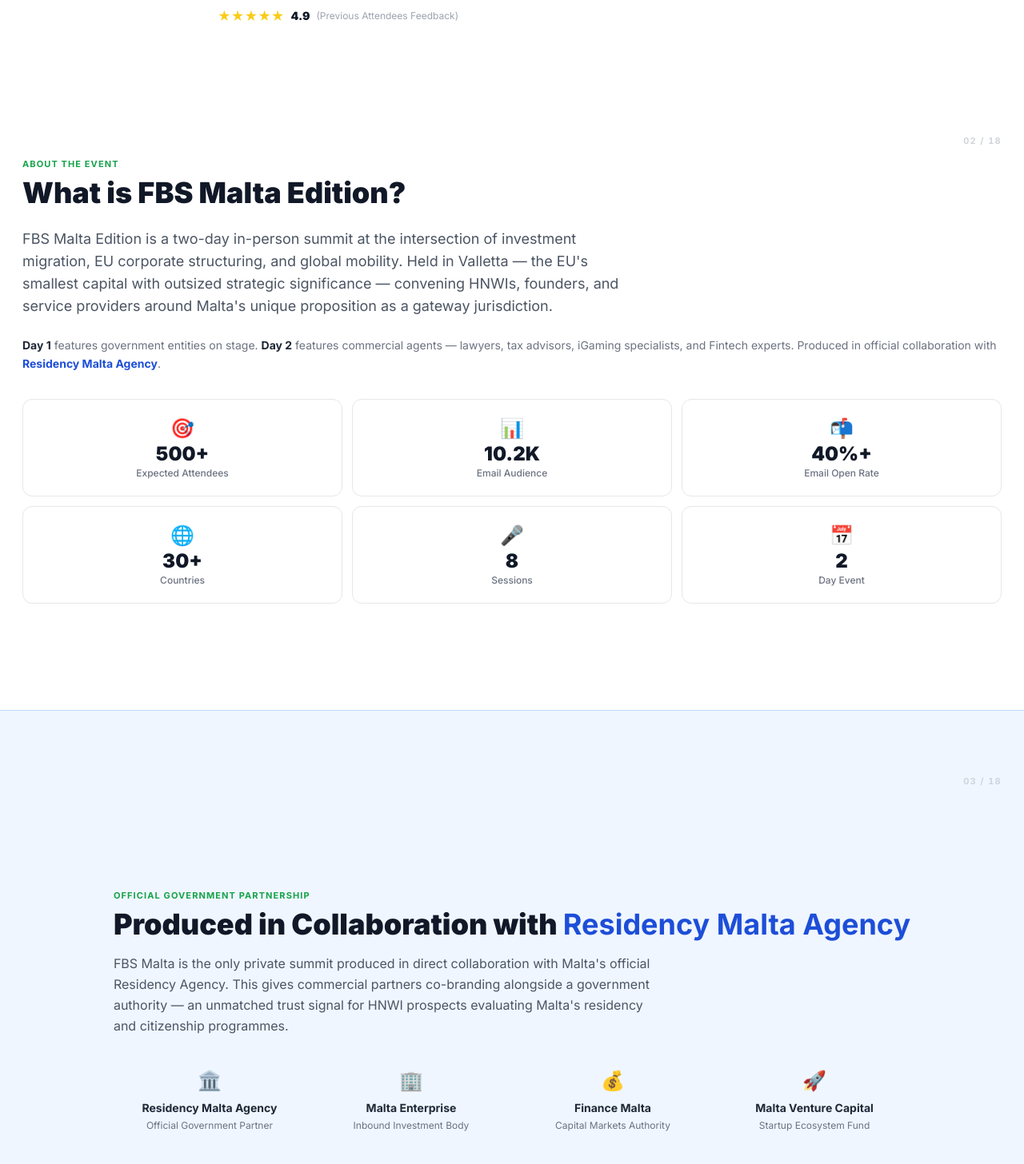
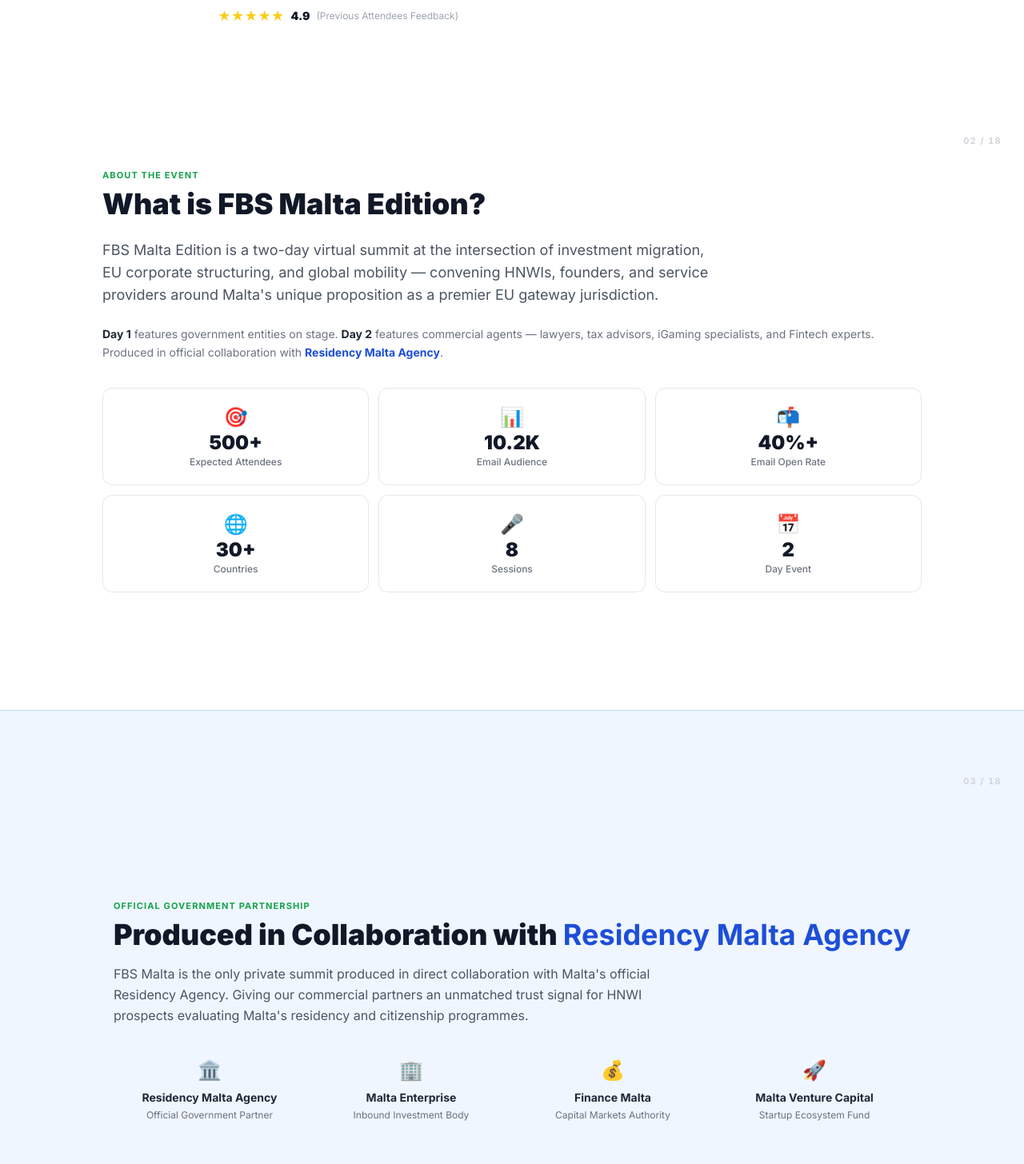
Before and after one commit to freedombusinesssummit-stack/malta-proposal, a Next.js app: page / in a window 1280 px wide. Shown: the part 774-2230 px from the top of the page at 80% size. Built offline with nearby package versions, Linux system fonts and the light colour scheme.

Commit message:
fix: 1080px hero width, Virtual Event everywhere, remove co-branding text, fix About description

```diff
--- a/app/globals.css
+++ b/app/globals.css
@@ -22,7 +22,7 @@
 @layer components {
   /* Layout */
   .wrap {
-    max-width: 1280px;
+    max-width: 1080px;
     margin-left: auto;
     margin-right: auto;
     padding-left: 20px;
--- a/components/malta/AboutSlide.tsx
+++ b/components/malta/AboutSlide.tsx
@@ -43,10 +43,7 @@
               What is FBS Malta Edition?
             </h2>
             <p className="text-carbon-600 text-base md:text-lg mb-6 leading-relaxed max-w-3xl">
-              FBS Malta Edition is a two-day in-person summit at the intersection of investment migration,
-              EU corporate structuring, and global mobility. Held in Valletta — the EU&apos;s smallest capital
-              with outsized strategic significance — convening HNWIs, founders, and service providers around
-              Malta&apos;s unique proposition as a gateway jurisdiction.
+              FBS Malta Edition is a two-day virtual summit at the intersection of investment migration, EU corporate structuring, and global mobility — convening HNWIs, founders, and service providers around Malta&apos;s unique proposition as a premier EU gateway jurisdiction.
             </p>
             <p className="text-carbon-500 text-sm mb-8 leading-relaxed">
               <strong className="text-carbon-800">Day 1</strong> features government entities on stage. {" "}
@@ -82,7 +79,7 @@
             </h2>
             <p className="text-carbon-600 text-base max-w-2xl mb-6 leading-relaxed">
               FBS Malta is the only private summit produced in direct collaboration with Malta&apos;s official Residency Agency.
-              This gives commercial partners co-branding alongside a government authority — an unmatched trust signal
+              Giving our commercial partners an unmatched trust signal
               for HNWI prospects evaluating Malta&apos;s residency and citizenship programmes.
             </p>
             <div className="grid grid-cols-2 sm:grid-cols-4 gap-3 mb-8">
--- a/components/malta/HeroSlide.tsx
+++ b/components/malta/HeroSlide.tsx
@@ -43,7 +43,7 @@
     <section id="hero" className="slide-section pt-14 bg-white overflow-x-hidden">
       <span className="slide-number">01 / 18</span>
 
-      <div className="wrap">
+      <div style={{ maxWidth: "1080px", margin: "0 auto", paddingLeft: "24px", paddingRight: "24px" }}>
         <div className="py-10 md:py-14">
 
           {/* Pills */}
--- a/components/malta/PartnersAndAgenda.tsx
+++ b/components/malta/PartnersAndAgenda.tsx
@@ -141,7 +141,7 @@
           <AnimatedSection>
             <Badge variant="success" className="mb-3">Summit Agenda</Badge>
             <h2 className="text-3xl font-black text-carbon-900 tracking-tight mb-2">23–24 June 2026</h2>
-            <p className="text-carbon-500 mb-8">In-Person · Valletta, Malta · Government Entities on Day 1 · Commercial Agents on Day 2</p>
+            <p className="text-carbon-500 mb-8">Virtual Summit · Government Entities on Day 1 · Commercial Agents on Day 2</p>
           </AnimatedSection>
 
           <AnimatedSection delay={100}>
```
